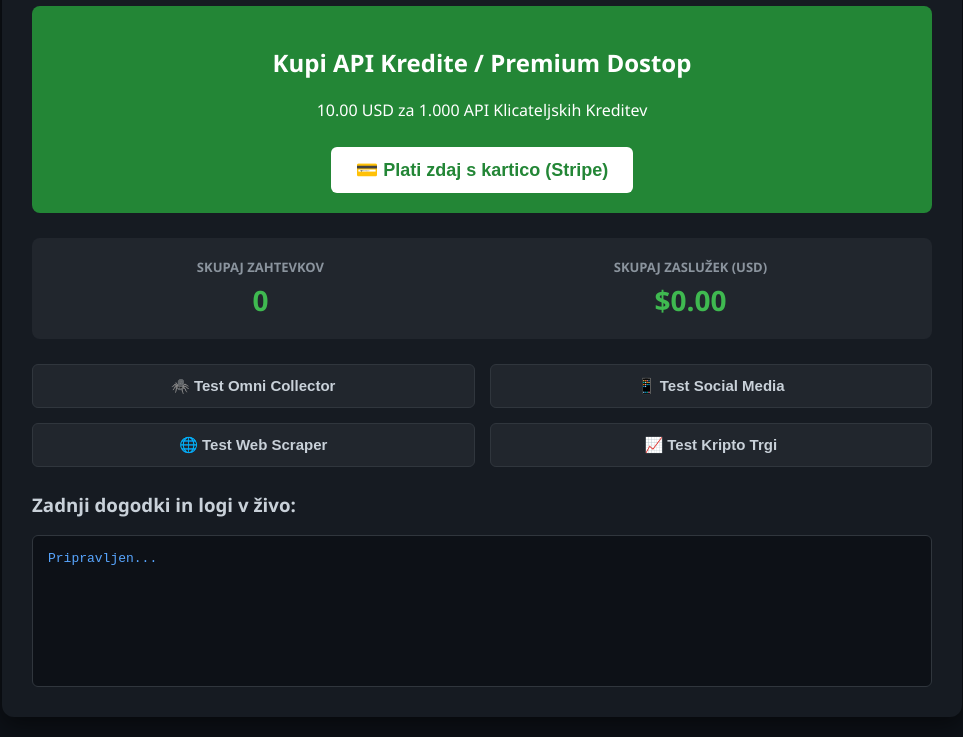
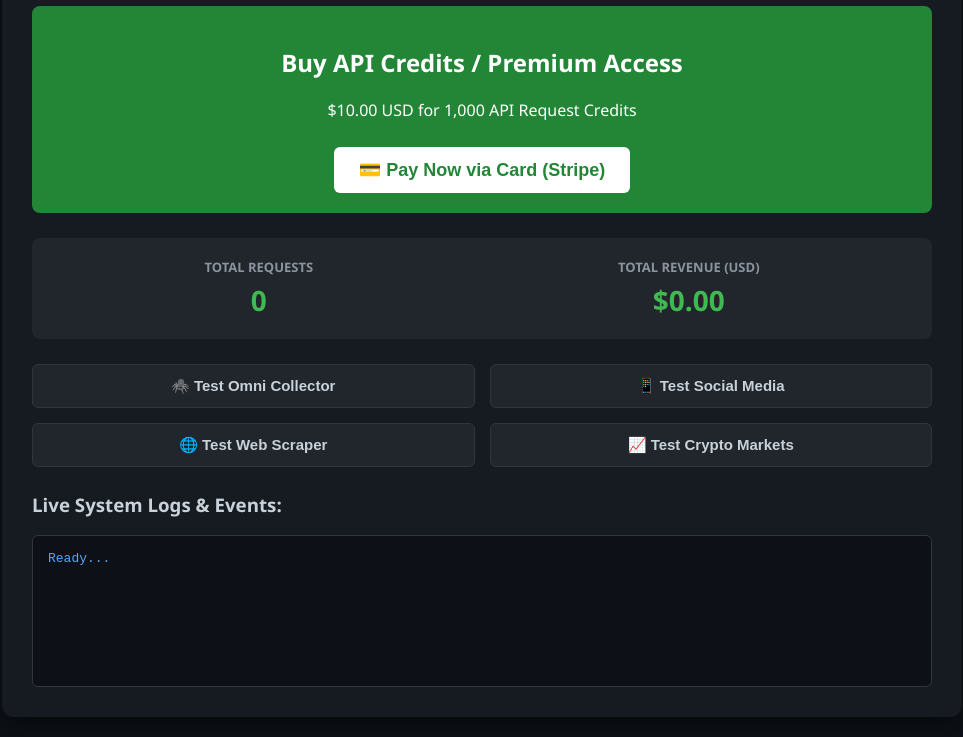
Before and after one commit to Blaz2708/api-pijavka, a website: page index.html in a window 1280 px wide. Shown: the part 130-867 px from the top of the page, without its empty margins (158-1121 px from the left). Drawn offline with Linux system fonts and the light colour scheme; no server answers.

Commit message:
Translated interface to English and update payment button text

```diff
--- a/index.html
+++ b/index.html
@@ -1,5 +1,5 @@
 <!DOCTYPE html>
-<html lang="sl">
+<html lang="en">
 <head>
     <meta charset="UTF-8">
     <meta name="viewport" content="width=device-width, initial-scale=1.0">
@@ -23,21 +23,21 @@
 <body>
 
 <div class="container">
-    <h1>💳 API Pijavka - Monetizacija & Stripe</h1>
+    <h1>💳 API Pijavka - Direct Monetization Engine</h1>
 
     <div class="buy-box">
-        <h2>Kupi API Kredite / Premium Dostop</h2>
-        <p>10.00 USD za 1.000 API Klicateljskih Kreditev</p>
-        <button class="buy-btn" onclick="buyCredits()">💳 Plati zdaj s kartico (Stripe)</button>
+        <h2>Buy API Credits / Premium Access</h2>
+        <p>$10.00 USD for 1,000 API Request Credits</p>
+        <button class="buy-btn" onclick="buyCredits()">💳 Pay Now via Card (Stripe)</button>
     </div>
 
     <div class="stats-box">
         <div class="stat-item">
-            <h3>SKUPAJ ZAHTEVKOV</h3>
+            <h3>TOTAL REQUESTS</h3>
             <p id="totalReq">0</p>
         </div>
         <div class="stat-item">
-            <h3>SKUPAJ ZASLUŽEK (USD)</h3>
+            <h3>TOTAL REVENUE (USD)</h3>
             <p id="totalRev">$0.00</p>
         </div>
     </div>
@@ -46,11 +46,11 @@
         <button class="action-btn" onclick="testEndpoint('/api/omni-collector')">🕷️ Test Omni Collector</button>
         <button class="action-btn" onclick="testEndpoint('/api/social-media')">📱 Test Social Media</button>
         <button class="action-btn" onclick="testEndpoint('/api/scraping')">🌐 Test Web Scraper</button>
-        <button class="action-btn" onclick="testEndpoint('/api/crypto')">📈 Test Kripto Trgi</button>
+        <button class="action-btn" onclick="testEndpoint('/api/crypto')">📈 Test Crypto Markets</button>
     </div>
 
-    <h3>Zadnji dogodki in logi v živo:</h3>
-    <div id="output" class="output-box">Pripravljen...</div>
+    <h3>Live System Logs & Events:</h3>
+    <div id="output" class="output-box">Ready...</div>
 </div>
 
 <script>
@@ -61,10 +61,10 @@
             if (data.url) {
                 window.location.href = data.url;
             } else {
-                alert("Napaka pri ustvarjanju plačila.");
+                alert("Payment creation failed. Check backend configuration.");
             }
         } catch (e) {
-            alert("Napaka: " + e);
+            alert("Error: " + e);
         }
     }
 
```
